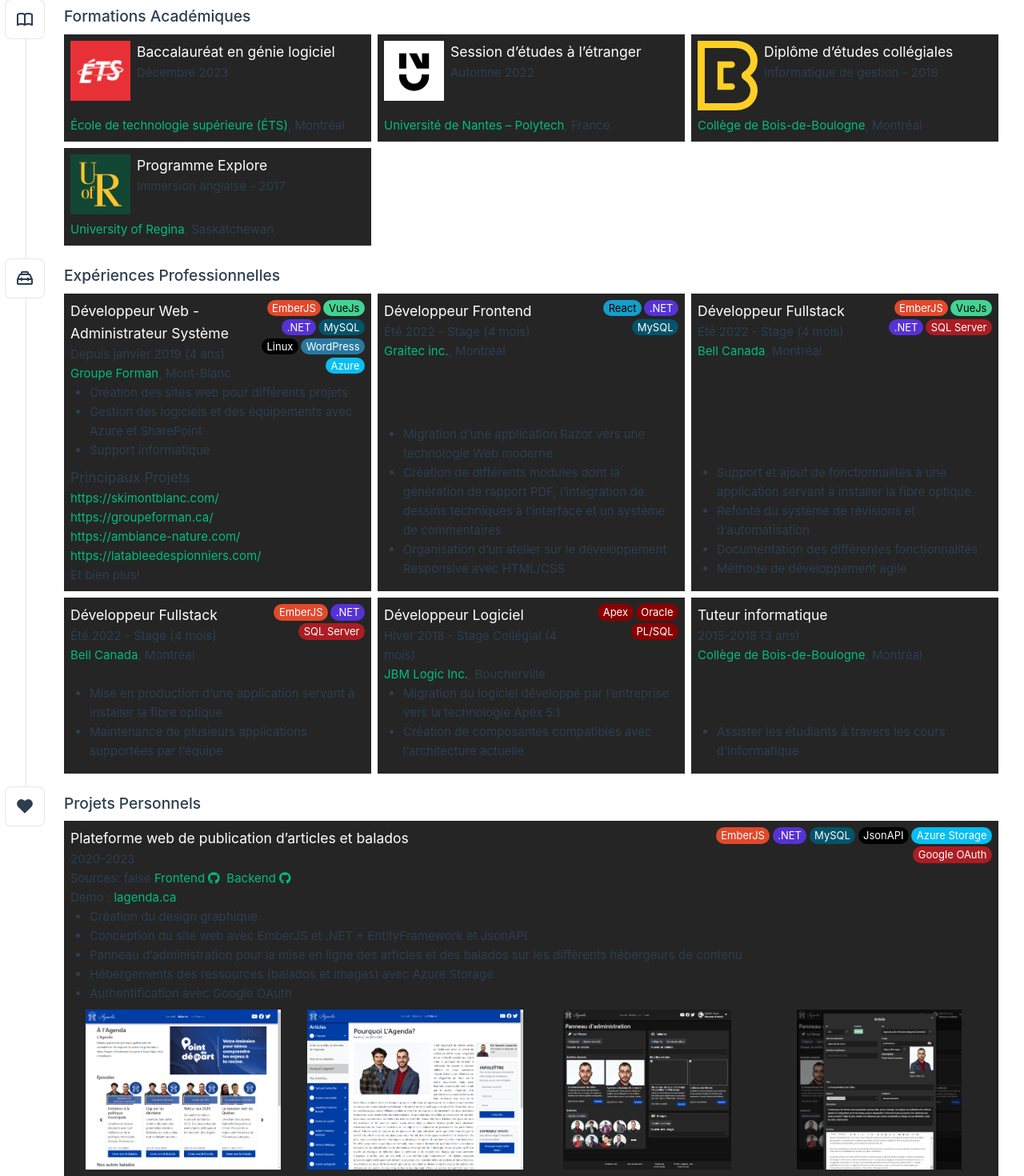
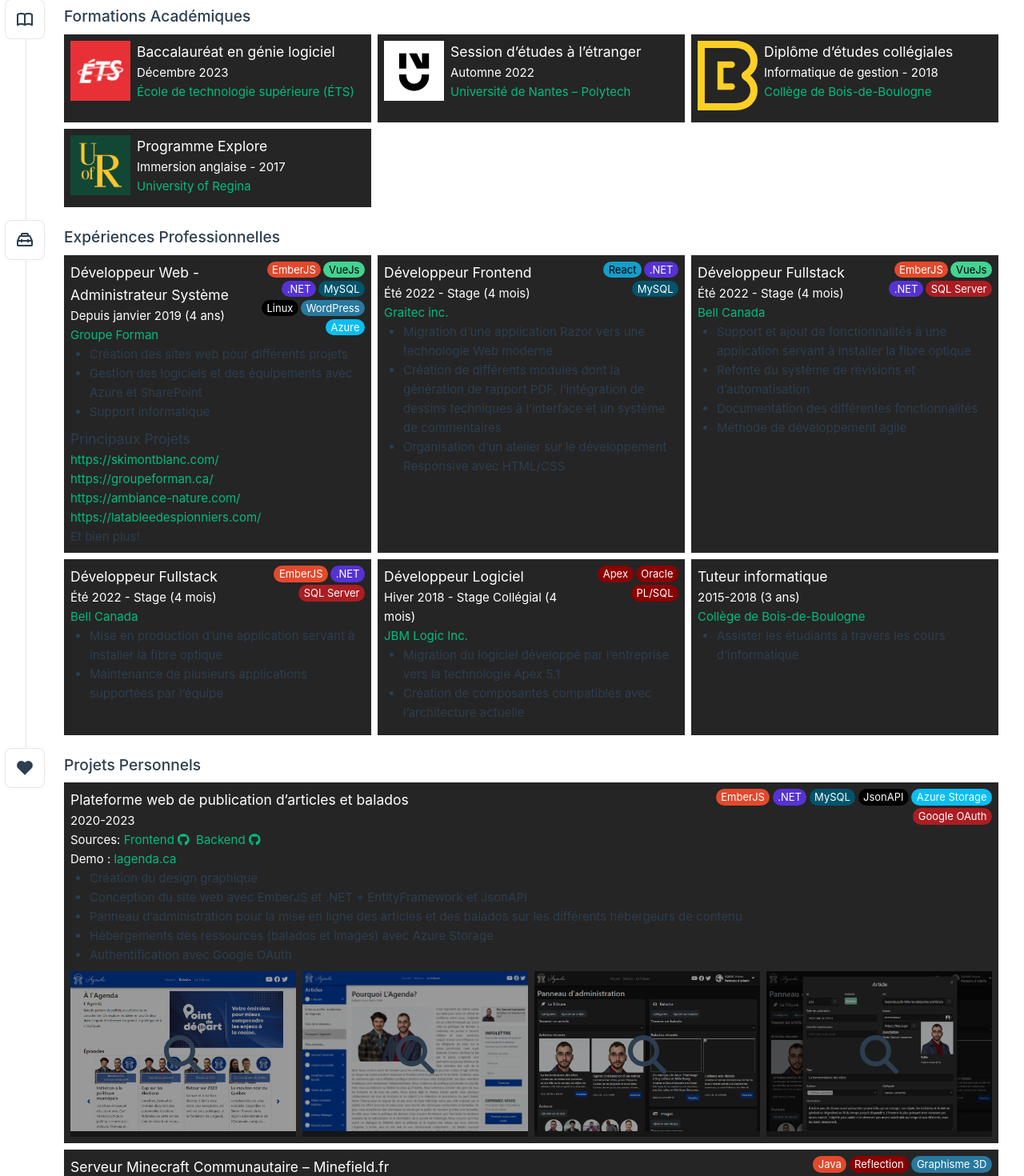
Before and after one commit to woofi7/nsignori.ca, a Vue app: page / in a window 1280 px wide. Shown: the part 1933-3403 px from the top of the page at 80% size. Built offline with nearby package versions, Linux system fonts and the light colour scheme.

Commit message:
Remore Project and Work card

```diff
--- a/src/components/ElementCard.vue
+++ b/src/components/ElementCard.vue
@@ -1,55 +1,197 @@
 <script setup>
+  import {FontAwesomeIcon} from "@fortawesome/vue-fontawesome";
+  import {ref} from "vue";
+  import Preview from "@/components/Preview.vue";
+
   defineProps({
     title: String,
     date: String,
-    linkText: String,
-    linkUrl: String,
+    link: {
+      text: String,
+      url: String,
+      isDemo: Boolean
+    },
     logoUrl: String,
-    location: String
+    location: String,
+    tags: Array,
+    moreInfo: {
+      list: [String],
+      artefacts: [String],
+      extra: String
+    },
+    sources: Array,
   })
+
+  function toggleArtefactClick(img) {
+    showArtefact.value = true;
+    imgSrc.value = img;
+  }
+
+  function toggleShow() {
+    showArtefact.value = !showArtefact.value;
+  }
+
+  const showArtefact = ref(false);
+  const imgSrc = ref('');
 </script>
 
 <template>
   <div class="card">
-    <div class="header">
-      <div class="logo">
+    <div class="header" :class="tags ? 'hasTags' : ''">
+      <div v-if="tags" class="tags">
+        <div v-for="tag in tags" :class="tag.color" class="tag">
+          {{ tag.name }}
+        </div>
+      </div>
+      <div v-if="logoUrl" class="logo">
         <img :src="logoUrl" alt="Logo ETS">
       </div>
+      <div class="title">
+        <h3>{{ title }}</h3>
+        <span class="date">{{ date }}</span>
+        <div v-if="sources">
+          <span>Sources: </span>
+          <a v-for="source in sources" :href="source.link">
+            {{source.text}} <font-awesome-icon icon="fa-brands fa-github"/>&nbsp
+          </a>
+        </div>
         <div>
-        <h3 class="title">{{ title }}</h3>
-        <span class="date">{{ date }}</span>
+          <span v-if="link.isDemo">Demo : </span>
+          <a :href="link.url">{{ link.text }}</a>
         </div>
       </div>
-    <div>
-      <p class="location">
-        <a :href="linkUrl">{{ linkText }}</a>, {{ location }}
-      </p>
+    </div>
+    <div v-if="moreInfo" class="content">
+      <ul v-if="moreInfo.list">
+        <li v-for="info in moreInfo.list">{{ info }}</li>
+      </ul>
+      <div v-if="moreInfo.extra" v-html="moreInfo.extra">
+      </div>
+      <div v-if="moreInfo.artefacts" class="artefacts">
+        <div class="artefact" v-for="artefact in moreInfo.artefacts"
+             @click="toggleArtefactClick(artefact)">
+          <div class="overlay">
+            <font-awesome-icon icon="fa-solid fa-magnifying-glass" />
+          </div>
+          <img :src="artefact" alt="Artefact">
+        </div>
+
+        <Preview :show="showArtefact" :imgSrc="imgSrc" @toggleShow="toggleShow"/>
+      </div>
     </div>
   </div>
 </template>
 
 <style scoped>
   .card {
+    position: relative;
     display: flex;
     flex-direction: column;
     background-color: #252525;
     padding: 0.5rem;
-  justify-content: space-between;
+    justify-content: flex-start;
   }
   .header {
     display: flex;
     gap: 0.5rem;
+    &.hasTags {
+      width: 70%;
     }
-.logo {
-  img {
+  }
+  .logo > img {
     width: 75px
   }
-}
   .title {
+    display: flex;
+    flex-direction: column;
     color: white;
   }
-.date {
+  .content {
+    display: flex;
+    flex-direction: column;
+
+    & > ul {
+      padding-left: 1.5rem;
+      padding-bottom: 0.5rem;
     }
-.location {
+  }
+  .artefacts {
+    display: flex;
+    gap: 0.5rem;
+    flex-wrap: wrap;
+    & > .artefact {
+      position: relative;
+      flex: 1 0 24%;
+      cursor: pointer;
+      height: fit-content;
+
+      & > .overlay {
+        position: absolute;
+        width: 100%;
+        height: 100%;
+        display: flex;
+        justify-content: center;
+        align-items: center;
+        font-size: xxx-large;
+
+        background-color: rgba(0, 0, 0, 0.4);
+      }
+      & > img {
+        object-fit: cover;
+        object-position: top;
+        width: 100%;
+        max-height: 200px;
+      }
+    }
+  }
+  .tags {
+    position: absolute;
+    margin-top: 0.5rem;
+    margin-right: 0.5rem;
+    top: 0;
+    right: 0;
+    display: flex;
+    gap: 0.2rem;
+    align-items: baseline;
+    max-width: 35%;
+    flex-wrap: wrap;
+    justify-content: flex-end;
+  }
+  .tag {
+    font-size: small;
+    border-radius: 1em;
+    background: black;
+    padding: 0 0.5em 0 0.5em;
+    color: white;
+
+    &.red {
+      background: darkred;
+    }
+    &.darkblue {
+      color: black;
+      background-color: #149eca;
+    }
+    &.purple {
+      background-color: #5632d5;
+    }
+    &.orange {
+      background-color: #e2492c;
+    }
+    &.green {
+      color: black;
+      background-color: #42d392;
+    }
+    &.teal {
+      background-color: #00546b;
+    }
+    &.blue {
+      background-color: #28799e;
+    }
+    &.turquoise {
+      background-color: #08bef2;
+    }
+    &.darkred {
+      background-color: #ab1d22;
+    }
   }
 </style>
--- a/src/components/Preview.vue
+++ b/src/components/Preview.vue
@@ -11,7 +11,9 @@
 <template>
   <div class="preview" :class="[show ? 'show' : '']">
     <div class="content">
-      <div class="closeButton" @click="$emit('toggleShow')"><font-awesome-icon icon="fa-solid fa-x" /></div>
+      <div class="closeButton" @click="$emit('toggleShow')">
+        <font-awesome-icon icon="fa-solid fa-x" />
+      </div>
       <img :src="imgSrc" alt="Preview of artefact">
     </div>
   </div>
--- a/src/components/ProjectCard.vue
+++ /dev/null
@@ -1,172 +0,0 @@
-<script setup>
-  import {FontAwesomeIcon} from "@fortawesome/vue-fontawesome";
-  import {ref} from "vue";
-  import Preview from "@/components/Preview.vue";
-
-  defineProps({
-    title: String,
-    date: String,
-    linkText: String,
-    linkUrl: String,
-    sources: Array,
-    location: String,
-    icons: Array,
-    moreInfo: {
-      list: [String],
-      artefacts: [String]
-    }
-  })
-
-  function toggleArtefactClick(img) {
-    showArtefact.value = true;
-    imgSrc.value = img;
-  }
-
-  function toggleShow() {
-    showArtefact.value = !showArtefact.value;
-  }
-
-  const showArtefact = ref(false);
-  const imgSrc = ref('');
-</script>
-
-<template>
-  <div class="card">
-    <div>
-      <div class="header">
-        <div>
-          <h3 class="title">{{ title }}</h3>
-          <span class="date">{{ date }}</span>
-        </div>
-        <div class="tags">
-          <div v-for="icon in icons" :class="icon.color" class="tag">
-            {{ icon.name }}
-          </div>
-        </div>
-      </div>
-      <div>
-        <p class="location">
-          <div v-if="sources">
-            Sources: {{showArtefact}}
-            <a v-for="source in sources" :href="source.link">
-              {{source.text}} <font-awesome-icon icon="fa-brands fa-github"/>&nbsp
-            </a><br>
-          </div>
-
-          Demo : <a :href="linkUrl">{{ linkText }}</a>
-        </p>
-      </div>
-    </div>
-    <div class="content">
-      <ul>
-        <li v-for="info in moreInfo.list">{{ info }}</li>
-      </ul>
-      <div v-html="moreInfo.extra">
-      </div>
-    </div>
-    <div class="artefacts">
-      <div class="artefact" v-for="artefact in moreInfo.artefacts"
-           @click="toggleArtefactClick(artefact)">
-        <img :src="artefact">
-      </div>
-
-      <Preview :show="showArtefact" :imgSrc="imgSrc" @toggleShow="toggleShow"/>
-    </div>
-  </div>
-</template>
-
-<style scoped>
-  .card {
-    position: relative;
-    display: flex;
-    flex-direction: column;
-    background-color: #252525;
-    padding: 0.5rem;
-    justify-content: space-between;
-  }
-  .header {
-    display: flex;
-    gap: 0.5rem;
-    width: 70%;
-  }
-  .logo > img {
-    width: 75px
-  }
-  .title {
-    color: white;
-  }
-  .content {
-    display: flex;
-    flex-direction: column;
-
-    & > ul {
-      padding-left: 1.5rem;
-      padding-bottom: 0.5rem;
-    }
-  }
-  .artefacts {
-    display: flex;
-    gap: 0.5rem;
-    flex-wrap: wrap;
-    & > .artefact {
-      flex: 1 0 24%;
-      cursor: pointer;
-
-      & > img {
-        object-fit: contain;
-        width: 100%;
-        max-height: 200px;
-      }
-    }
-  }
-  .tags {
-    position: absolute;
-    margin-top: 0.5rem;
-    margin-right: 0.5rem;
-    top: 0;
-    right: 0;
-    display: flex;
-    gap: 0.2rem;
-    align-items: baseline;
-    max-width: 35%;
-    flex-wrap: wrap;
-    justify-content: flex-end;
-  }
-  .tag {
-    font-size: small;
-    border-radius: 1em;
-    background: black;
-    padding: 0 0.5em 0 0.5em;
-    color: white;
-
-    &.red {
-      background: darkred;
-    }
-    &.darkblue {
-      color: black;
-      background-color: #149eca;
-    }
-    &.purple {
-      background-color: #5632d5;
-    }
-    &.orange {
-      background-color: #e2492c;
-    }
-    &.green {
-      color: black;
-      background-color: #42d392;
-    }
-    &.teal {
-      background-color: #00546b;
-    }
-    &.blue {
-      background-color: #28799e;
-    }
-    &.turquoise {
-      background-color: #08bef2;
-    }
-    &.darkred {
-      background-color: #ab1d22;
-    }
-  }
-</style>
--- a/src/components/TheWelcome.vue
+++ b/src/components/TheWelcome.vue
@@ -3,41 +3,47 @@
 import DocumentationIcon from './icons/IconDocumentation.vue'
 import ToolingIcon from './icons/IconTooling.vue'
 import SupportIcon from './icons/IconSupport.vue'
-import ElementCard from "@/components/ElementCard.vue";
 import {ref} from "vue";
-import WorkCard from "@/components/WorkCard.vue";
-import ProjectCard from "@/components/ProjectCard.vue";
+import ProjectCard from "@/components/ElementCard.vue";
 
   const schools = ref([
     {
       title: "Baccalauréat en génie logiciel",
       date: "Décembre 2023",
-      linkText: "École de technologie supérieure (ÉTS)",
-      linkUrl: "https://www.etsmtl.ca/",
+      link: {
+        text: "École de technologie supérieure (ÉTS)",
+        url: "https://www.etsmtl.ca/"
+      },
       logoUrl: "src/assets/logoETS.jpg",
       location: "Montréal"
     },
     {
       title: "Session d’études à l’étranger",
       date: "Automne 2022",
-      linkText: "Université de Nantes – Polytech",
-      linkUrl: "https://www.univ-nantes.fr/",
+      link: {
+        text: "Université de Nantes – Polytech",
+        url: "https://www.univ-nantes.fr/"
+      },
       logoUrl: "src/assets/logoNantes.png",
       location: "France"
     },
     {
       title: "Diplôme d’études collégiales",
       date: "Informatique de gestion - 2018",
-      linkText: "Collège de Bois-de-Boulogne",
-      linkUrl: "https://www.bdeb.qc.ca/",
+      link: {
+        text: "Collège de Bois-de-Boulogne",
+        url: "https://www.bdeb.qc.ca/"
+      },
       logoUrl: "src/assets/logoBdeb.svg",
       location: "Montréal"
     },
     {
       title: "Programme Explore",
       date: "Immersion anglaise - 2017",
-      linkText: "University of Regina",
-      linkUrl: "https://www.uregina.ca/",
+      link: {
+        text: "University of Regina",
+        url: "https://www.uregina.ca/"
+      },
       logoUrl: "src/assets/logoUofR.jpg",
       location: "Saskatchewan"
     }
@@ -47,10 +53,12 @@
     {
       title: "Développeur Web - Administrateur Système",
       date: "Depuis janvier 2019 (4 ans)",
-      linkText: "Groupe Forman",
-      linkUrl: "https://groupeforman.ca/",
+      link: {
+        text: "Groupe Forman",
+        url: "https://groupeforman.ca/"
+      },
       location: "Mont-Blanc",
-      icons : [
+      tags : [
         {
           name: "EmberJS",
           color: "orange"
@@ -98,8 +106,10 @@
     {
       title: "Développeur Frontend",
       date: "Été 2022 - Stage (4 mois)",
-      linkText: "Graitec inc.",
-      linkUrl: "https://graitec.com/ca-en/",
+      link: {
+        text: "Graitec inc.",
+        url: "https://graitec.com/ca-en/"
+      },
       location: "Montréal",
       moreInfo: {
         list:[
@@ -107,7 +117,7 @@
         "Création de différents modules dont la génération de rapport PDF, l’intégration de dessins techniques à l’interface et un système de commentaires",
         "Organisation d’un atelier sur le développement Responsive avec HTML/CSS"
       ]},
-      icons : [
+      tags : [
         {
           name: "React",
           color: "darkblue"
@@ -125,10 +135,12 @@
     {
       title: "Développeur Fullstack",
       date: "Été 2022 - Stage (4 mois)",
-      linkText: "Bell Canada",
-      linkUrl: "https://www.bell.ca/",
+      link: {
+        text: "Bell Canada",
+        url: "https://www.bell.ca/"
+      },
       location: "Montréal",
-      icons : [
+      tags : [
         {
           name: "EmberJS",
           color: "orange"
@@ -156,10 +168,12 @@
     },{
       title: "Développeur Fullstack",
       date: "Été 2022 - Stage (4 mois)",
-      linkText: "Bell Canada",
-      linkUrl: "https://www.bell.ca/",
+      link: {
+        text: "Bell Canada",
+        url: "https://www.bell.ca/"
+      },
       location: "Montréal",
-      icons : [
+      tags : [
         {
           name: "EmberJS",
           color: "orange"
@@ -181,10 +195,12 @@
     },{
       title: "Développeur Logiciel",
       date: "Hiver 2018 - Stage Collégial (4 mois)",
-      linkText: "JBM Logic Inc.",
-      linkUrl: "https://www.jbmlogic.com/",
+      link: {
+        text: "JBM Logic Inc.",
+        url: "https://www.jbmlogic.com/"
+      },
       location: "Boucherville",
-      icons : [
+      tags : [
         {
           name: "Apex",
           color: "red"
@@ -206,8 +222,10 @@
     },{
       title: "Tuteur informatique",
       date: "2015-2018 (3 ans)",
-      linkText: "Collège de Bois-de-Boulogne",
-      linkUrl: "https://www.bdeb.qc.ca/",
+      link: {
+        text: "Collège de Bois-de-Boulogne",
+        url: "https://www.bdeb.qc.ca/"
+      },
       location: "Montréal",
       moreInfo: {
         list:[
@@ -230,9 +248,12 @@
         link: "https://github.com/woofi7/lagenda-backend"
       },
     ],
-    linkText: "lagenda.ca",
-    linkUrl: "https://web.archive.org/web/20221210084806/https://lagenda.ca/",
-    icons : [
+    link: {
+      isDemo: true,
+      text: "lagenda.ca",
+      url: "https://web.archive.org/web/20221210084806/https://lagenda.ca/"
+    },
+    tags : [
       {
         name: "EmberJS",
         color: "orange"
@@ -276,9 +297,11 @@
   {
     title: "Serveur Minecraft Communautaire – Minefield.fr",
     date: "2016-2017",
-    linkText: "Minefield.fr",
-    linkUrl: "https://www.minefield.fr/",
-    icons : [
+    link: {
+      text: "Minefield.fr",
+      url: "https://www.minefield.fr/"
+    },
+    tags : [
       {
         name: "Java",
         color: "orange"
@@ -312,11 +335,10 @@
     <template #heading>Formations Académiques</template>
 
     <div class="cardList">
-      <ElementCard v-for="school in schools"
+      <ProjectCard v-for="school in schools"
         :title="school.title"
         :date="school.date"
-        :linkText="school.linkText"
-        :linkUrl="school.linkUrl"
+        :link="school.link"
         :logoUrl="school.logoUrl"
         :location="school.location" />
     </div>
@@ -329,14 +351,12 @@
     <template #heading>Expériences Professionnelles</template>
 
     <div class="cardList">
-      <WorkCard v-for="work in works"
+      <ProjectCard v-for="work in works"
                    :title="work.title"
                    :date="work.date"
-                   :linkText="work.linkText"
-                   :linkUrl="work.linkUrl"
-                   :logoUrl="work.logoUrl"
+                   :link="work.link"
                    :location="work.location"
-                   :icons="work.icons"
+                   :tags="work.tags"
                    :moreInfo="work.moreInfo"/>
     </div>
   </WelcomeItem>
@@ -351,10 +371,9 @@
       <ProjectCard v-for="project in projects"
                 :title="project.title"
                 :date="project.date"
-                :linkText="project.linkText"
-                :linkUrl="project.linkUrl"
+                :link="project.link"
                 :sources="project.sources"
-                :icons="project.icons"
+                :tags="project.tags"
                 :moreInfo="project.moreInfo"/>
     </div>
   </WelcomeItem>
--- a/src/components/WorkCard.vue
+++ /dev/null
@@ -1,129 +0,0 @@
-<script setup>
-  import {ref} from "vue";
-
-  defineProps({
-    title: String,
-    date: String,
-    linkText: String,
-    linkUrl: String,
-    logoUrl: String,
-    location: String,
-    icons: Array,
-    moreInfo: {
-      list: [String],
-      extra: String
-    }
-  })
-
-  let isHidden = ref(true);
-</script>
-
-<template>
-  <div class="card">
-    <div>
-      <div class="header">
-        <div>
-          <h3 class="title">{{ title }}</h3>
-          <span class="date">{{ date }}</span>
-        </div>
-        <div class="tags">
-          <div v-for="icon in icons" :class="icon.color" class="tag">
-            {{ icon.name }}
-          </div>
-        </div>
-      </div>
-      <div>
-        <p class="location">
-          <a :href="linkUrl">{{ linkText }}</a>, {{ location }}
-        </p>
-      </div>
-    </div>
-    <div class="content">
-      <ul>
-        <li v-for="info in moreInfo.list">{{ info }}</li>
-      </ul>
-      <div v-html="moreInfo.extra">
-      </div>
-    </div>
-  </div>
-</template>
-
-<style scoped>
-  .card {
-    position: relative;
-    display: flex;
-    flex-direction: column;
-    background-color: #252525;
-    padding: 0.5rem;
-    justify-content: space-between;
-  }
-  .header {
-    display: flex;
-    gap: 0.5rem;
-    width: 70%;
-  }
-  .logo > img {
-    width: 75px
-  }
-  .title {
-    color: white;
-  }
-  .content {
-    display: flex;
-    flex-direction: column;
-    & > ul {
-      padding-left: 1.5rem;
-      padding-bottom: 0.5rem;
-    }
-  }
-  .tags {
-    position: absolute;
-    margin-top: 0.5rem;
-    margin-right: 0.5rem;
-    top: 0;
-    right: 0;
-    display: flex;
-    gap: 0.2rem;
-    align-items: baseline;
-    max-width: 35%;
-    flex-wrap: wrap;
-    justify-content: flex-end;
-  }
-  .tag {
-    font-size: small;
-    border-radius: 1em;
-    background: black;
-    padding: 0 0.5em 0 0.5em;
-    color: white;
-
-    &.red {
-      background: darkred;
-    }
-    &.darkblue {
-      color: black;
-      background-color: #149eca;
-    }
-    &.purple {
-      background-color: #5632d5;
-    }
-    &.orange {
-      background-color: #e2492c;
-    }
-    &.green {
-      color: black;
-      background-color: #42d392;
-    }
-    &.teal {
-      background-color: #00546b;
-    }
-    &.blue {
-      background-color: #28799e;
-    }
-    &.turquoise {
-      background-color: #08bef2;
-    }
-    &.darkred {
-      background-color: #ab1d22;
-    }
-  }
-</style>
```
Also changed, not shown: public/lagenda1.png, public/lagenda2.png. Lines whose indentation alone changed are shown as unchanged.
